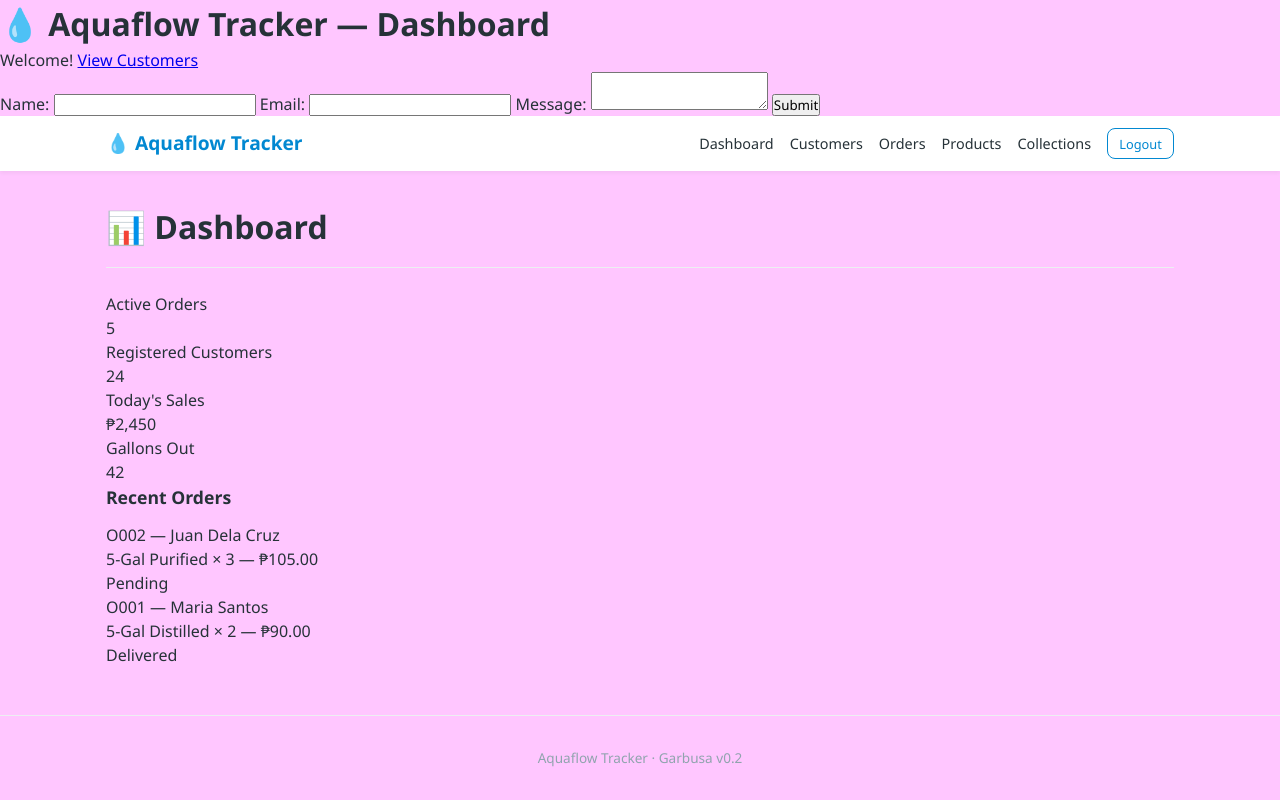
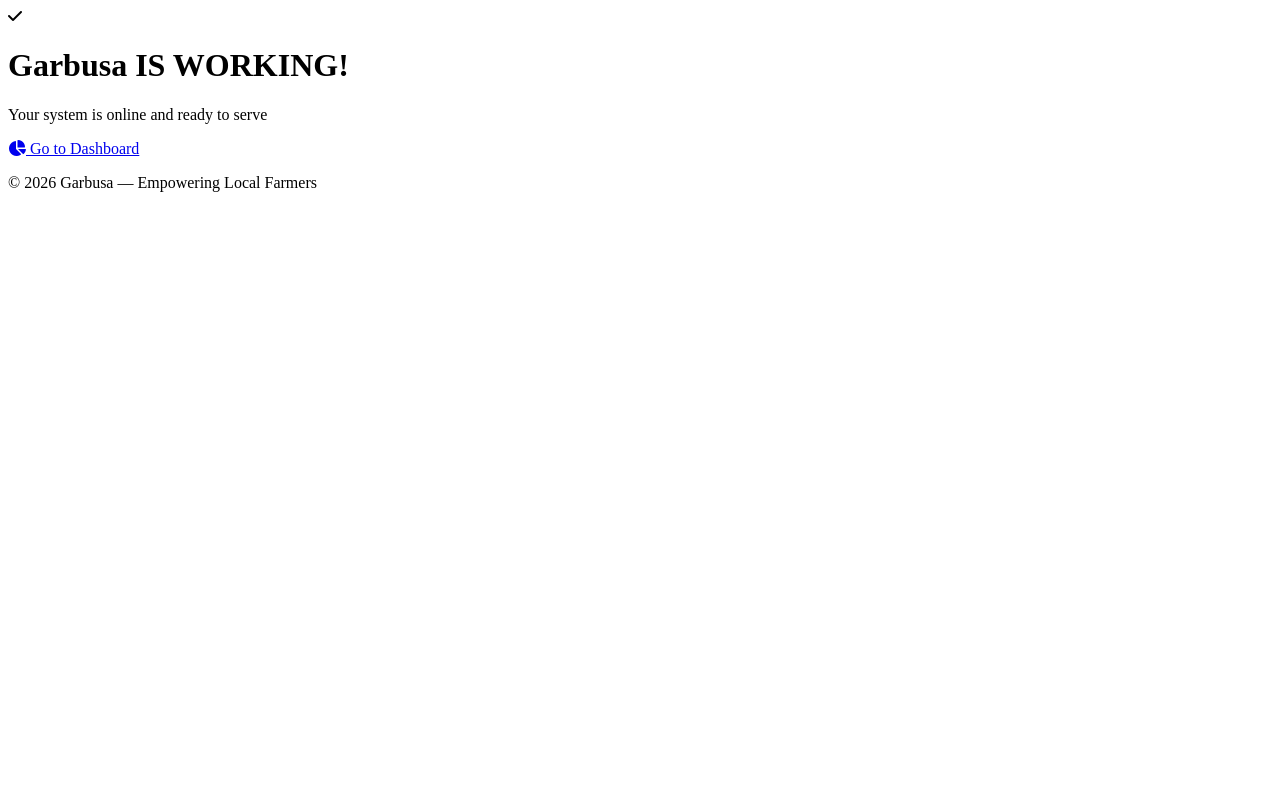
Before and after one commit to Hahaha62736266/Garbusa, a Flask app: template templates/index.html in a window 1280 px wide. Run offline with Flask 3, Linux system fonts and the light colour scheme; the template is opened without the code that fills it, so the values that code supplies are empty.

Commit message:
Update index.html

```diff
--- a/templates/index.html
+++ b/templates/index.html
@@ -1,70 +1,31 @@
 <!DOCTYPE html>
-<html>
+<html lang="en">
 <head>
-  <title>Aquaflow Tracker</title>
+    <meta charset="UTF-8">
+    <meta name="viewport" content="width=device-width, initial-scale=1.0">
+    <title>Garbusa | Farmer Support System</title>
+    <link rel="stylesheet" href="{{ url_for('static', filename='css/style.css') }}">
+    <link rel="stylesheet" href="https://cdnjs.cloudflare.com/ajax/libs/font-awesome/6.4.0/css/all.min.css">
 </head>
 <body>
-  <h1>💧 Aquaflow Tracker — Dashboard</h1>
-  <p>Welcome! <a href="/customers">View Customers</a></p>
+    <div class="page-container">
+        <main class="hero-section">
+            <div class="status-card">
+                <div class="status-icon">
+                    <i class="fas fa-check"></i>
+                </div>
+                <h1 class="main-heading">Garbusa IS WORKING!</h1>
+                <p class="subtext">Your system is online and ready to serve</p>
+                <a href="/dashboard" class="dashboard-link">
+                    <i class="fas fa-chart-pie"></i>
+                    Go to Dashboard
+                </a>
+            </div>
+        </main>
+
+        <footer class="footer">
+            <p>© 2026 Garbusa — Empowering Local Farmers</p>
+        </footer>
+    </div>
 </body>
 </html>
-
-<form action="/submit-form" method="POST">
-  <label>Name:</label>
-  <input type="text" name="name" required>
-
-  <label>Email:</label>
-  <input type="email" name="email" required>
-
-  <label>Message:</label>
-  <textarea name="message"></textarea>
-
-  <button type="submit">Submit</button>
-</form>
-
-{% extends "base.html" %}
-{% set page = 'dashboard' %}
-{% block title %}Dashboard — Aquaflow Tracker{% endblock %}
-
-{% block content %}
-  <div class="page-header">
-    <h1 class="page-title">📊 Dashboard</h1>
-  </div>
-
-  <div class="summary-grid">
-    <div class="summary-card">
-      <div class="summary-card__label">Active Orders</div>
-      <div class="summary-card__value">5</div>
-    </div>
-    <div class="summary-card">
-      <div class="summary-card__label">Registered Customers</div>
-      <div class="summary-card__value">24</div>
-    </div>
-    <div class="summary-card">
-      <div class="summary-card__label">Today's Sales</div>
-      <div class="summary-card__value">₱2,450</div>
-    </div>
-    <div class="summary-card">
-      <div class="summary-card__label">Gallons Out</div>
-      <div class="summary-card__value">42</div>
-    </div>
-  </div>
-
-  <h2 style="font-size:1.1rem; margin-bottom:12px;">Recent Orders</h2>
-  <div class="af-list">
-    <div class="af-list-row">
-      <div class="af-row-main">
-        <div class="af-row-primary">O002 — Juan Dela Cruz</div>
-        <div class="af-row-secondary">5-Gal Purified × 3 — ₱105.00</div>
-      </div>
-      <span class="af-badge pending">Pending</span>
-    </div>
-    <div class="af-list-row">
-      <div class="af-row-main">
-        <div class="af-row-primary">O001 — Maria Santos</div>
-        <div class="af-row-secondary">5-Gal Distilled × 2 — ₱90.00</div>
-      </div>
-      <span class="af-badge delivered">Delivered</span>
-    </div>
-  </div>
-{% endblock %}
```
